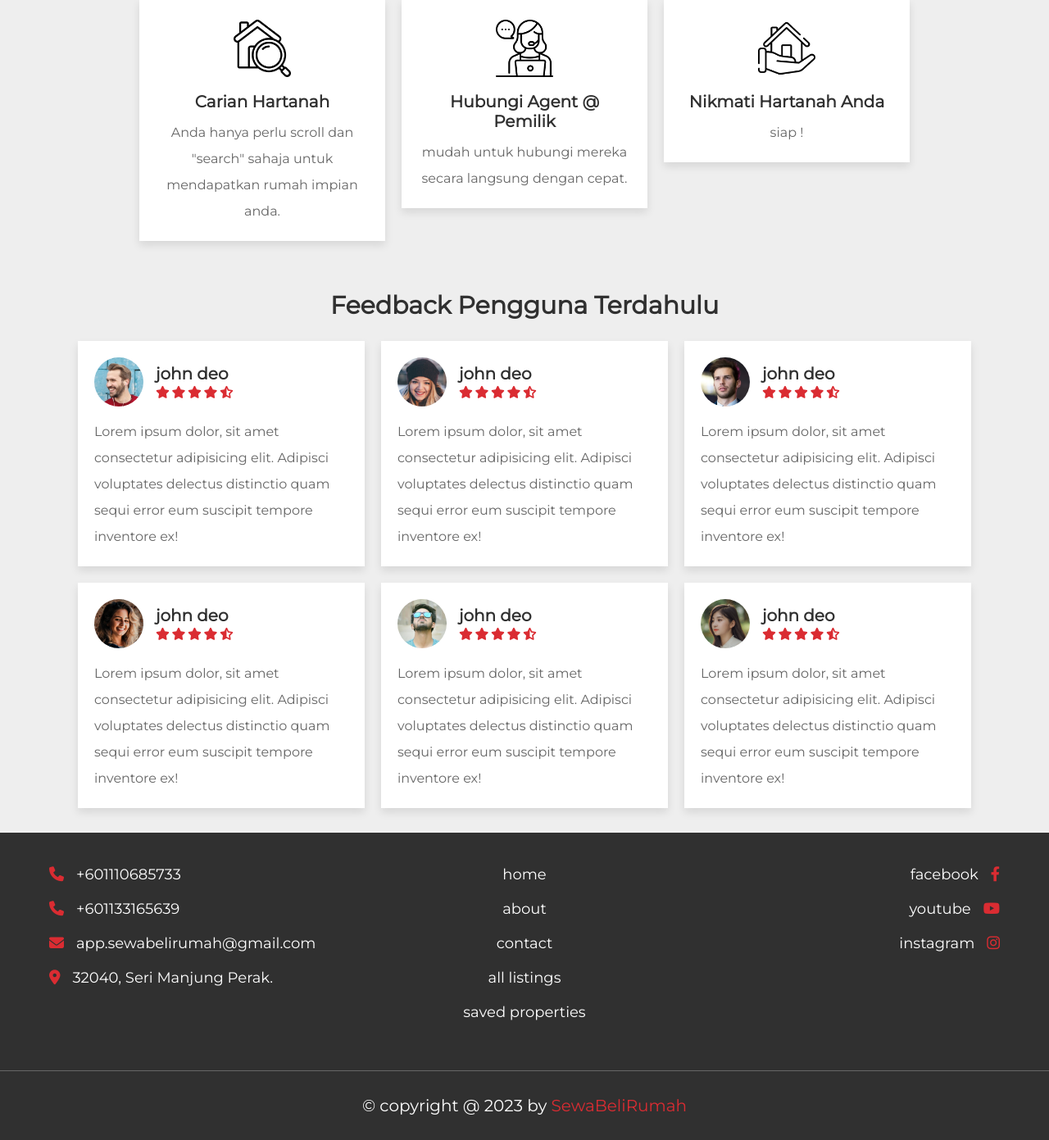
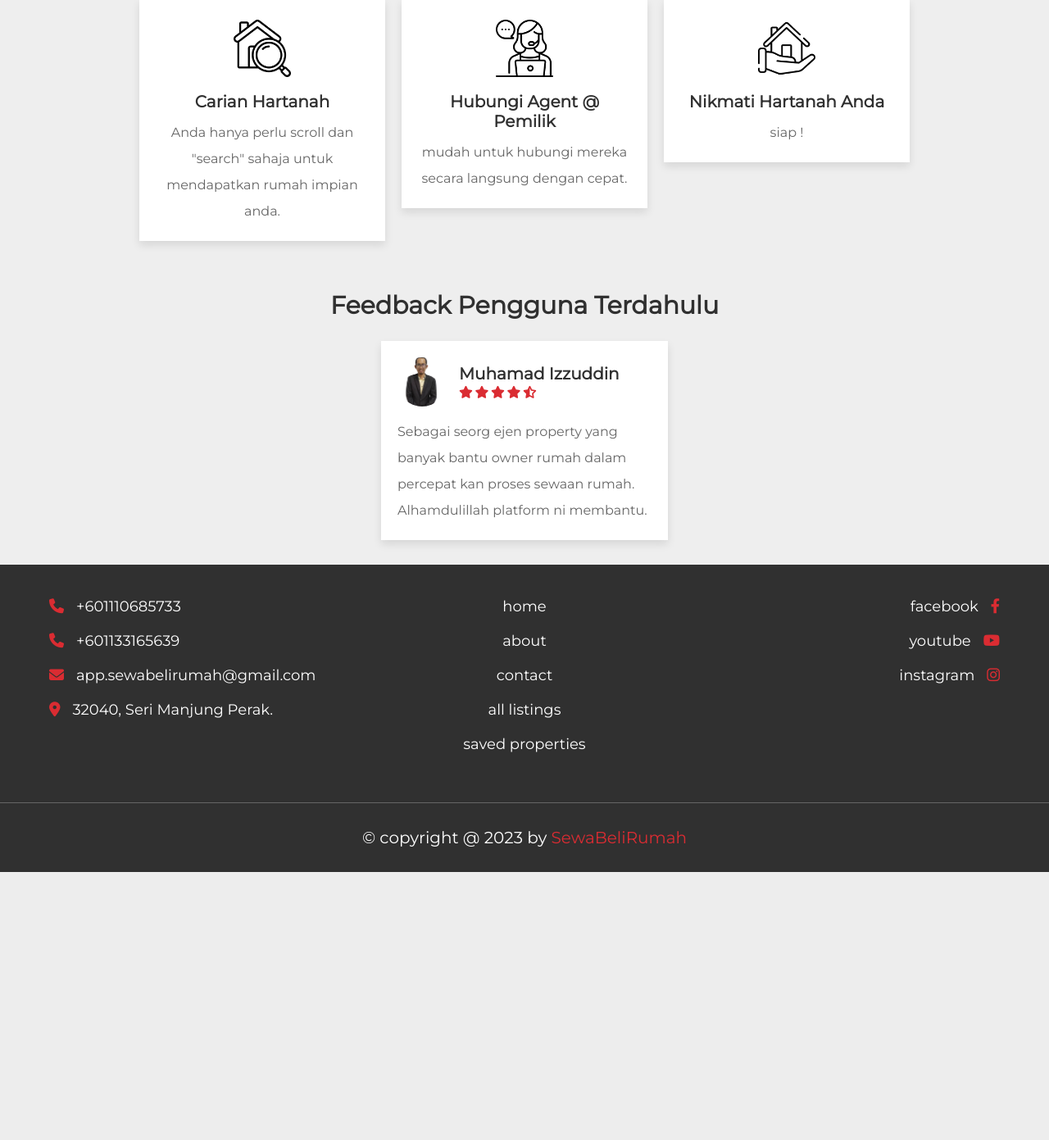
Before and after one commit to SahirRadzi/sewabelirumah, a PHP site: page /about.php in a window 1280 px wide. Shown: the part 841-2232 px from the top of the page at 82% size. After the commit the page ends 1905 px from the top, so only its background shows below. Run offline with PHP 8.4, Linux system fonts and the light colour scheme; data that the repository does not hold is empty.

Commit message:
updated about

```diff
--- a/about.php
+++ b/about.php
@@ -92,7 +92,7 @@ if(isset($_COOKIE['user_id'])){
          <div class="user">
             <img src="images/pic-1.png" alt="">
             <div>
-               <h3>john deo</h3>
+               <h3>Muhamad Izzuddin</h3>
                <div class="stars">
                   <i class="fas fa-star"></i>
                   <i class="fas fa-star"></i>
@@ -102,93 +102,10 @@ if(isset($_COOKIE['user_id'])){
                </div>
             </div>
          </div>
-         <p>Lorem ipsum dolor, sit amet consectetur adipisicing elit. Adipisci voluptates delectus distinctio quam sequi error eum suscipit tempore inventore ex!</p>
+         <p>Sebagai seorg ejen property yang banyak bantu owner rumah dalam percepat kan proses sewaan rumah. Alhamdulillah platform ni membantu.</p>
       </div>
 
-      <div class="box">
-         <div class="user">
-            <img src="images/pic-2.png" alt="">
-            <div>
-               <h3>john deo</h3>
-               <div class="stars">
-                  <i class="fas fa-star"></i>
-                  <i class="fas fa-star"></i>
-                  <i class="fas fa-star"></i>
-                  <i class="fas fa-star"></i>
-                  <i class="fas fa-star-half-alt"></i>
-               </div>
-            </div>
-         </div>
-         <p>Lorem ipsum dolor, sit amet consectetur adipisicing elit. Adipisci voluptates delectus distinctio quam sequi error eum suscipit tempore inventore ex!</p>
-      </div>
 
-      <div class="box">
-         <div class="user">
-            <img src="images/pic-3.png" alt="">
-            <div>
-               <h3>john deo</h3>
-               <div class="stars">
-                  <i class="fas fa-star"></i>
-                  <i class="fas fa-star"></i>
-                  <i class="fas fa-star"></i>
-                  <i class="fas fa-star"></i>
-                  <i class="fas fa-star-half-alt"></i>
-               </div>
-            </div>
-         </div>
-         <p>Lorem ipsum dolor, sit amet consectetur adipisicing elit. Adipisci voluptates delectus distinctio quam sequi error eum suscipit tempore inventore ex!</p>
-      </div>
-
-      <div class="box">
-         <div class="user">
-            <img src="images/pic-4.png" alt="">
-            <div>
-               <h3>john deo</h3>
-               <div class="stars">
-                  <i class="fas fa-star"></i>
-                  <i class="fas fa-star"></i>
-                  <i class="fas fa-star"></i>
-                  <i class="fas fa-star"></i>
-                  <i class="fas fa-star-half-alt"></i>
-               </div>
-            </div>
-         </div>
-         <p>Lorem ipsum dolor, sit amet consectetur adipisicing elit. Adipisci voluptates delectus distinctio quam sequi error eum suscipit tempore inventore ex!</p>
-      </div>
-
-      <div class="box">
-         <div class="user">
-            <img src="images/pic-5.png" alt="">
-            <div>
-               <h3>john deo</h3>
-               <div class="stars">
-                  <i class="fas fa-star"></i>
-                  <i class="fas fa-star"></i>
-                  <i class="fas fa-star"></i>
-                  <i class="fas fa-star"></i>
-                  <i class="fas fa-star-half-alt"></i>
-               </div>
-            </div>
-         </div>
-         <p>Lorem ipsum dolor, sit amet consectetur adipisicing elit. Adipisci voluptates delectus distinctio quam sequi error eum suscipit tempore inventore ex!</p>
-      </div>
-
-      <div class="box">
-         <div class="user">
-            <img src="images/pic-6.png" alt="">
-            <div>
-               <h3>john deo</h3>
-               <div class="stars">
-                  <i class="fas fa-star"></i>
-                  <i class="fas fa-star"></i>
-                  <i class="fas fa-star"></i>
-                  <i class="fas fa-star"></i>
-                  <i class="fas fa-star-half-alt"></i>
-               </div>
-            </div>
-         </div>
-         <p>Lorem ipsum dolor, sit amet consectetur adipisicing elit. Adipisci voluptates delectus distinctio quam sequi error eum suscipit tempore inventore ex!</p>
-      </div>
 
    </div>
 
```
Also changed, not shown: images/pic-1.png.
